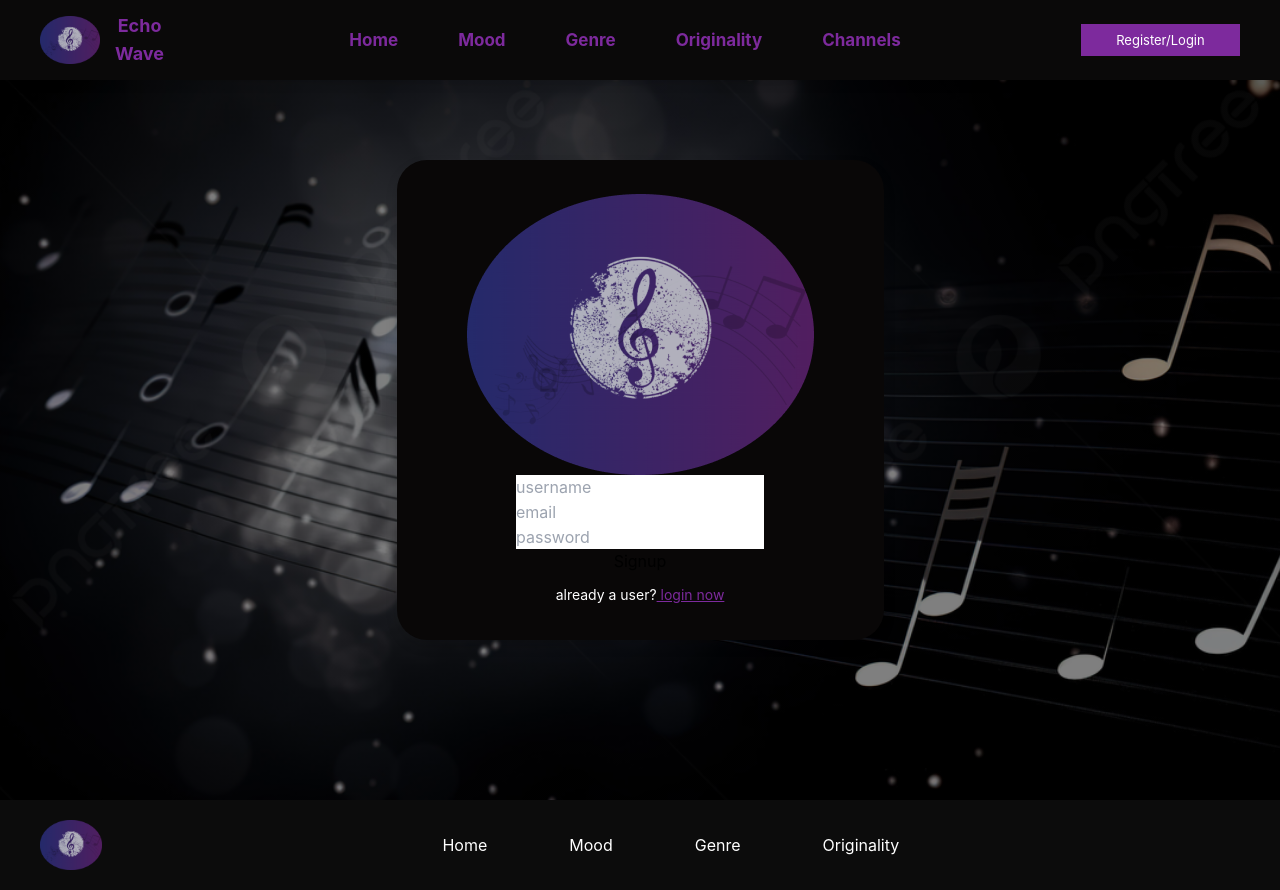
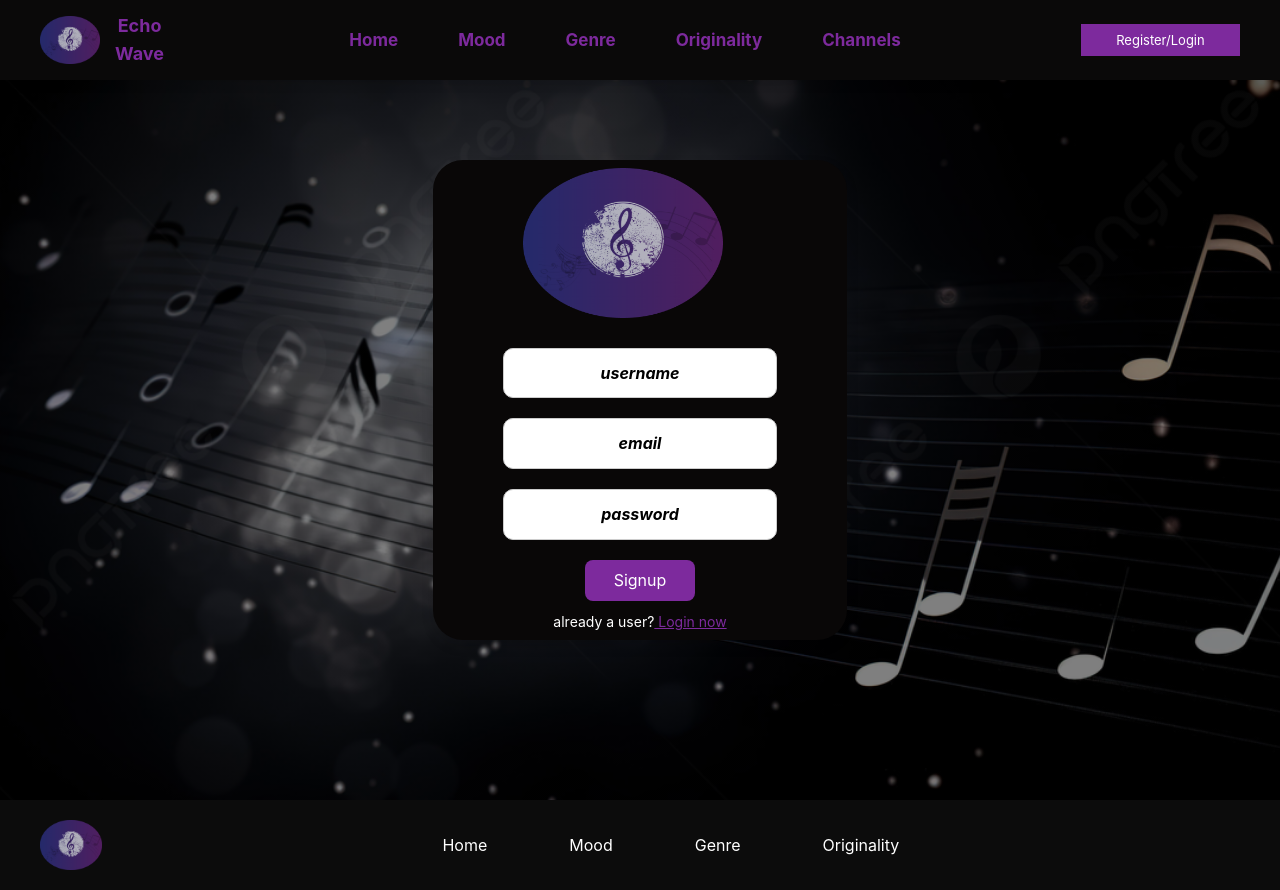
Before and after one commit to OmarMallouk/EchoWave-app, a React (Vite) app: page /register in a window 1280 px wide. Built offline with nearby package versions, Linux system fonts and the light colour scheme.

Commit message:
changed register

```diff
--- a/src/pages/Register/Register.tsx
+++ b/src/pages/Register/Register.tsx
@@ -31,9 +31,9 @@ const Register: React.FC = () =>{
         <div className={styles.body1}>
             <div className={styles.registerPage}>
              <div className={styles.registerContainer}>
-            <RegisterForm onRegister={handleRegister}/>
+            <RegisterForm  className={styles.registerForm} onRegister={handleRegister}/>
             <h3 className={styles.registerBtn} >already a user?
-            <a href="#" onClick={handleLoginChange}> login now </a>
+            <a href="#" className={styles.registerBtns} onClick={handleLoginChange}> Login now </a>
             </h3>
             </div>
         </div>
```
